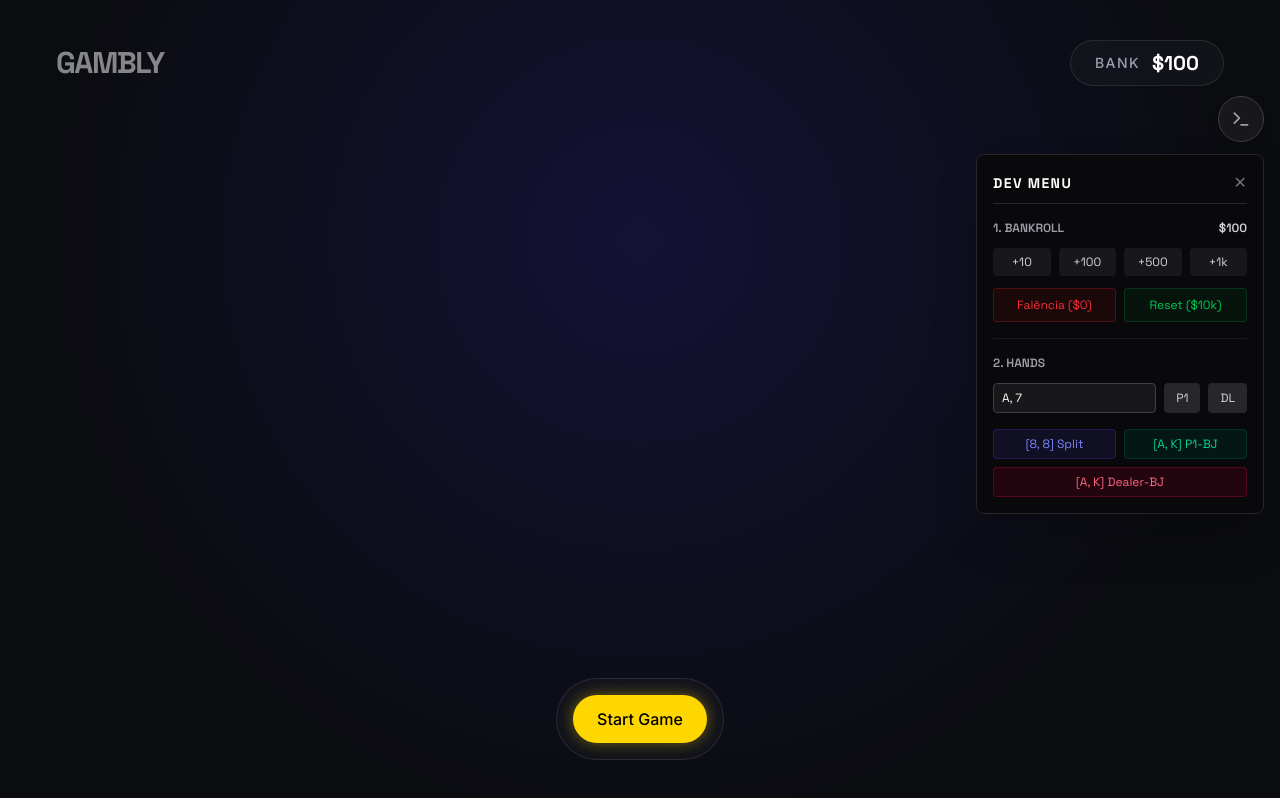
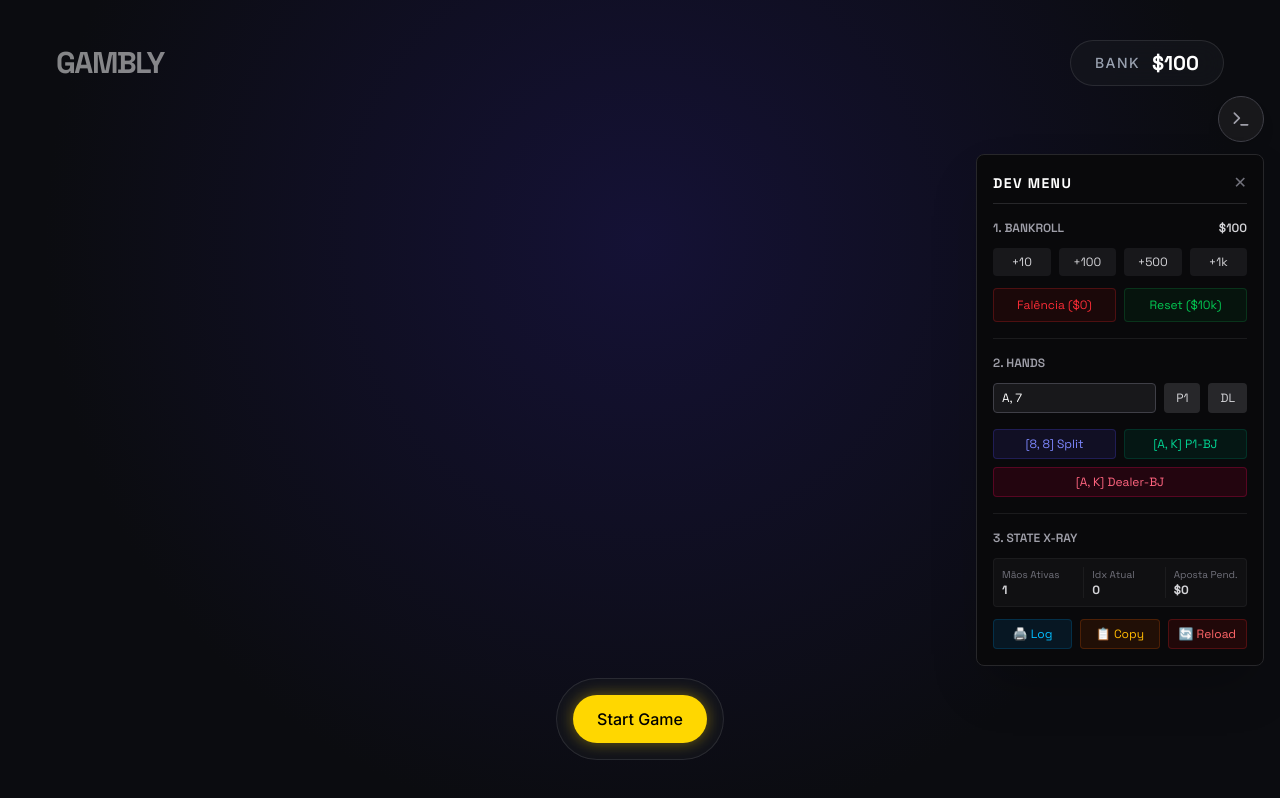
Before and after one commit to igorcol/GAMBLY, a Next.js app: page /games/blackjack in a window 1280 px wide. Both pictures are taken after a click on the button "Open Dev Panel". Built offline with nearby package versions, Linux system fonts and the light colour scheme.

Commit message:
ft(bj-dev): Dev Menu State view

```diff
--- a/_docs/_TODO.md
+++ b/_docs/_TODO.md
@@ -60,13 +60,10 @@ Por que: Por último, resolvemos a questão do banner "DEALER WINS" global. Vamo
 
 [X] Dealer Blackjack: Força o dealer a ter um Blackjack para testar como as mãos do jogador reagem (útil para quando formos implementar a mecânica de Insurance).
 
+## 3. Raio-X do Estado (State Inspector)
+Uma área em formato de código (JSON) que mostra em tempo real as variáveis invisíveis que afetam a UI: activeHandIndex, o tamanho atual do playerHands, e o score atual do Dealer. Isso mata a dúvida se o erro é visual (Tailwind/React) ou estrutural (Engine)
 
-
-## 3. Manipulação de Tempo e Fase
+## 4. Manipulação de Tempo e Fase
 Skip Animations / Fast Forward: Como agora temos delays reais no tableStore para puxar as cartas, seria útil um toggle para "Zerar Delays", permitindo que o jogo rode instantaneamente durante os testes de estresse.
 
 Forçar Payout: Muda o estado direto para PAYOUT para você testar os ajustes finos no DopaminePopup e nas cores do banner de vitória/derrota.
-
-
-## 4. Raio-X do Estado (State Inspector)
-Uma área em formato de código (JSON) que mostra em tempo real as variáveis invisíveis que afetam a UI: activeHandIndex, o tamanho atual do playerHands, e o score atual do Dealer. Isso mata a dúvida se o erro é visual (Tailwind/React) ou estrutural (Engine).
--- a/src/components/dev/DevMenu.tsx
+++ b/src/components/dev/DevMenu.tsx
@@ -3,6 +3,7 @@
 import { useState } from 'react'
 import { DevBankroll } from './DevBankroll'
 import { DevHandForcer } from './DevHandForcer'
+import { DevStateXRay } from './DevStateXRay'
 
 export function DevMenu() {
   const [isOpen, setIsOpen] = useState(false)
@@ -43,6 +44,8 @@ export function DevMenu() {
             <DevBankroll />
             <div className="border-b border-zinc-800/60" />
             <DevHandForcer />
+            <div className="border-b border-zinc-800/60" />
+            <DevStateXRay />
           </div>
         </div>
       )}
--- /dev/null
+++ b/src/components/dev/DevStateXRay.tsx
@@ -0,0 +1,65 @@
+import { useState } from 'react'
+import { useTableStore } from '../../store/tableStore'
+
+export function DevStateXRay() {
+  const { state, pendingBet } = useTableStore()
+  const [copied, setCopied] = useState(false)
+
+  const handleCopy = () => {
+    navigator.clipboard.writeText(JSON.stringify(state, null, 2))
+    setCopied(true)
+    setTimeout(() => setCopied(false), 2000)
+  }
+
+  const handleLog = () => {
+    console.log("🎲 GAME STATE:", state)
+  }
+
+  const handleReset = () => {
+    window.location.reload()
+  }
+
+  return (
+    <div className="space-y-3">
+      <h3 className="text-zinc-400 text-xs font-semibold">3. STATE X-RAY</h3>
+
+      {/* Métricas Rápidas */}
+      <div className="grid grid-cols-3 gap-2 bg-zinc-900/50 p-2 rounded border border-zinc-800/50">
+        <div className="flex flex-col">
+          <span className="text-[10px] text-zinc-500">Mãos Ativas</span>
+          <span className="text-xs text-zinc-300 font-bold">{state.playerHands.length}</span>
+        </div>
+        <div className="flex flex-col border-l border-zinc-800/50 pl-2">
+          <span className="text-[10px] text-zinc-500">Idx Atual</span>
+          <span className="text-xs text-zinc-300 font-bold">{state.activeHandIndex}</span>
+        </div>
+        <div className="flex flex-col border-l border-zinc-800/50 pl-2">
+          <span className="text-[10px] text-zinc-500">Aposta Pend.</span>
+          <span className="text-xs text-zinc-300 font-bold">${pendingBet}</span>
+        </div>
+      </div>
+
+      {/* Botões de Ação */}
+      <div className="grid grid-cols-3 gap-2">
+        <button
+          onClick={handleLog}
+          className="bg-sky-950/40 text-sky-400 text-xs py-1.5 rounded border border-sky-900/50 hover:bg-sky-900/50 transition-colors flex items-center justify-center gap-1"
+        >
+          🖨️ Log
+        </button>
+        <button
+          onClick={handleCopy}
+          className="bg-amber-950/40 text-amber-400 text-xs py-1.5 rounded border border-amber-900/50 hover:bg-amber-900/50 transition-colors flex items-center justify-center gap-1"
+        >
+          {copied ? '✅ Copiado' : '📋 Copy'}
+        </button>
+        <button
+          onClick={handleReset}
+          className="bg-red-950/40 text-red-400 text-xs py-1.5 rounded border border-red-900/50 hover:bg-red-900/50 transition-colors flex items-center justify-center gap-1"
+        >
+          🔄 Reload
+        </button>
+      </div>
+    </div>
+  )
+}
```
